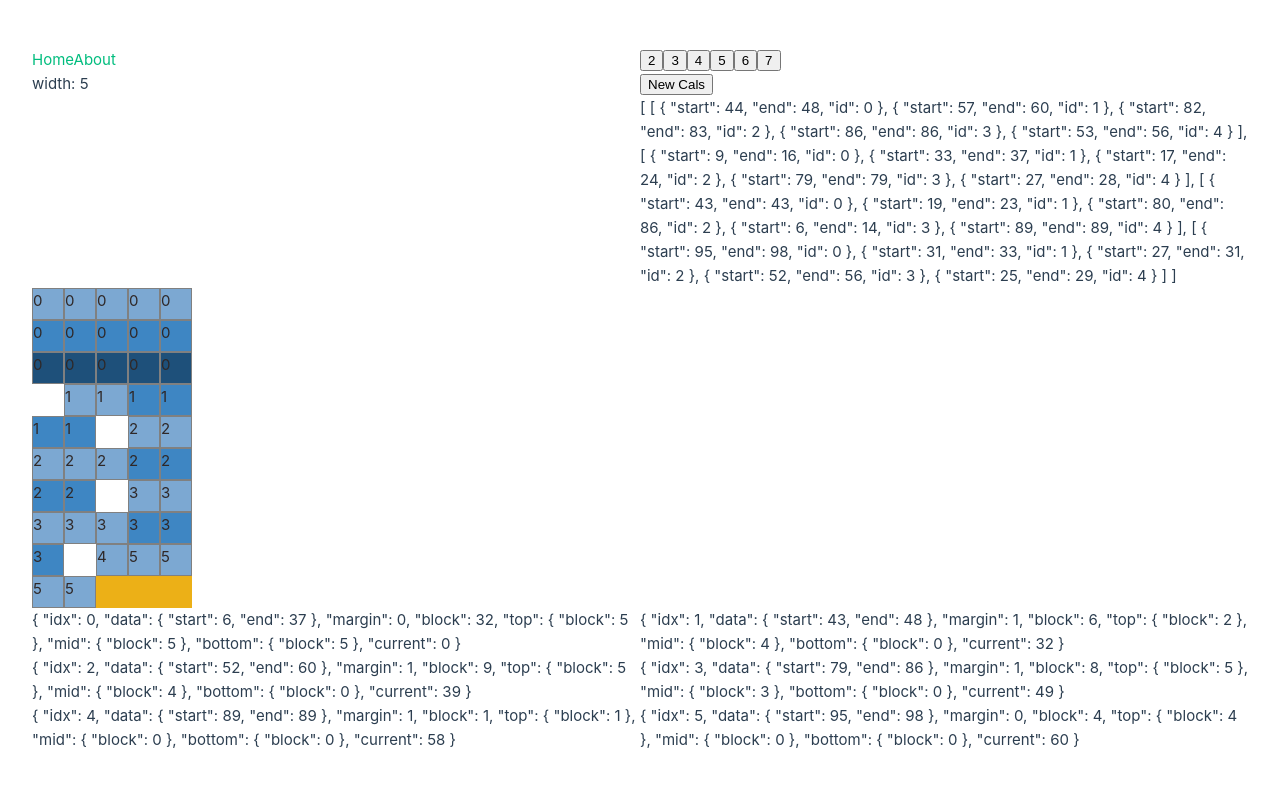
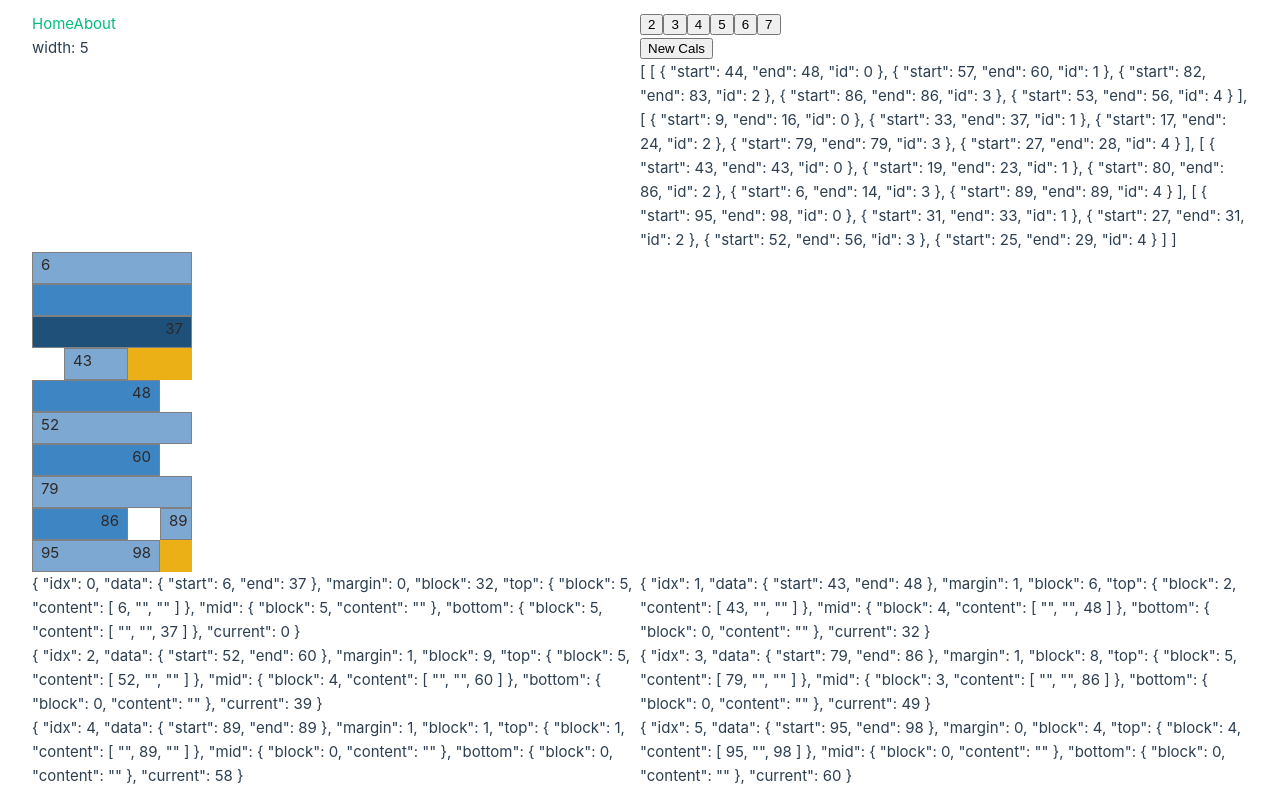
Before and after one commit to k-flynn-webdev/app-short-cal, a Vue app: page /group in a window 1280 px wide. Built offline with nearby package versions, Linux system fonts and the light colour scheme.

Commit message:
new implementation

```diff
--- a/src/components/Group.vue
+++ b/src/components/Group.vue
@@ -40,11 +40,34 @@ const calDataIslandsMargins = computed(() =>
   background-color: #ecb017;
 }
 .block {
+  display: block;
+  background-color: #3e86c3;
   border: 1px solid grey;
-  width: 2rem;
   height: 2rem;
   color: #2f2828;
-  background-color: #3e86c3;
+  position: relative;
+
+  .text {
+    top: 0;
+    display: block;
+    position: absolute;
+    padding: 0 0.5rem;
+  }
+
+  .text:empty {
+    display: none;
+  }
+
+  .text:nth-of-type(1) {
+    left: 0;
+  }
+  .text:nth-of-type(2) {
+    text-align: center;
+    width: 100%;
+  }
+  .text:nth-of-type(3) {
+    right: 0;
+  }
 }
 .top {
   background-color: #7ca8d2;
@@ -63,25 +86,25 @@ const calDataIslandsMargins = computed(() =>
   min-height: 0.2rem;
 }
 .width-1 {
-  max-width: 2rem;
+  width: 2rem;
 }
 .width-2 {
-  max-width: 4rem;
+  width: 4rem;
 }
 .width-3 {
-  max-width: 6rem;
+  width: 6rem;
 }
 .width-4 {
-  max-width: 8rem;
+  width: 8rem;
 }
 .width-5 {
-  max-width: 10rem;
+  width: 10rem;
 }
 .width-6 {
-  max-width: 12rem;
+  width: 12rem;
 }
 .width-7 {
-  max-width: 14rem;
+  width: 14rem;
 }
 .text-left {
   text-align: left;
--- a/src/components/GroupItem.vue
+++ b/src/components/GroupItem.vue
@@ -19,18 +19,60 @@ defineProps({
 </script>
 
 <template>
-  <template v-for="idx in groupItem.margin" :key="idx">
-    <div class="empty" />
-  </template>
-  <template v-for="idx in groupItem.top.block" :key="idx">
-    <div class="block top">{{ groupItem.idx }}</div>
-  </template>
-  <template v-for="idx in groupItem.mid.block" :key="idx">
-    <div class="block mid">{{ groupItem.idx }}</div>
-  </template>
-  <template v-for="idx in groupItem.bottom.block" :key="idx">
-    <div class="block bottom">{{ groupItem.idx }}</div>
-  </template>
+  <div
+    v-if="groupItem.margin"
+    class="empty"
+    :class="`width-${groupItem.margin}`"
+  />
+
+  <div
+    v-if="groupItem.top.block"
+    class="block top"
+    :class="`width-${groupItem.top.block}`"
+  >
+    <template :key="item" v-for="item in groupItem.top.content">
+      <div class="text">
+        {{ item }}
+      </div>
+    </template>
+  </div>
+
+  <div
+    v-if="groupItem.mid.block"
+    class="block mid"
+    :class="`width-${groupItem.mid.block}`"
+  >
+    <template :key="item" v-for="item in groupItem.mid.content">
+      <div class="text">
+        {{ item }}
+      </div>
+    </template>
+  </div>
+
+  <div
+    v-if="groupItem.bottom.block"
+    class="block bottom"
+    :class="`width-${groupItem.bottom.block}`"
+  >
+    <template :key="item" v-for="item in groupItem.bottom.content">
+      <div class="text">
+        {{ item }}
+      </div>
+    </template>
+  </div>
+
+  <!--  <template v-for="idx in groupItem.margin" :key="idx">-->
+  <!--    <div class="empty" />-->
+  <!--  </template>-->
+  <!--  <template v-for="idx in groupItem.top.block" :key="idx">-->
+  <!--    <div class="block top">{{ groupItem.idx }}</div>-->
+  <!--  </template>-->
+  <!--  <template v-for="idx in groupItem.mid.block" :key="idx">-->
+  <!--    <div class="block mid">{{ groupItem.idx }}</div>-->
+  <!--  </template>-->
+  <!--  <template v-for="idx in groupItem.bottom.block" :key="idx">-->
+  <!--    <div class="block bottom">{{ groupItem.idx }}</div>-->
+  <!--  </template>-->
 
   <!--  <div class="new-line"></div>-->
 
--- a/src/helpers/cal.js
+++ b/src/helpers/cal.js
@@ -105,7 +105,7 @@ export const createDataIslands = (input) => {
 
 export const blockTotal = (input) => {
   const blockValue = input.end + 1 - input.start;
-  return blockValue > 0 ? blockValue : 0;
+  return blockValue > 0 ? blockValue : 1;
 };
 
 export const marginTotal = (blocks, cols, current) => {
@@ -135,9 +135,9 @@ export const createDataIslandsMarginObj = (item, cols, current, idx) => {
     data: { ...item },
     margin: 0,
     block: 0,
-    top: { block: 0 },
-    mid: { block: 0 },
-    bottom: { block: 0 },
+    top: { block: 0, content: "" },
+    mid: { block: 0, content: "" },
+    bottom: { block: 0, content: "" },
     current,
   };
 
@@ -173,6 +173,26 @@ export const createDataIslandsMarginObj = (item, cols, current, idx) => {
   return blockObj;
 };
 
+export const updateContentObj = (input) => {
+  if (input.bottom.block > 0) {
+    input.top.content = [input.data.start, "", ""];
+    input.bottom.content = ["", "", input.data.end];
+    return;
+  }
+
+  if (input.mid.block > 0) {
+    input.top.content = [input.data.start, "", ""];
+    input.mid.content = ["", "", input.data.end];
+    return;
+  }
+
+  if (input.block > 1) {
+    input.top.content = [input.data.start, "", input.data.end];
+  } else {
+    input.top.content = ["", input.data.start, ""];
+  }
+};
+
 export const createDataIslandsMargin = (input, cols) => {
   const dataIslandsList = [];
   let current = 0;
@@ -181,6 +201,7 @@ export const createDataIslandsMargin = (input, cols) => {
 
   input.forEach((item, idx) => {
     const itemObj = createDataIslandsMarginObj(item, cols, current, idx);
+    updateContentObj(itemObj);
 
     current += itemObj.margin + itemObj.block;
 
```
